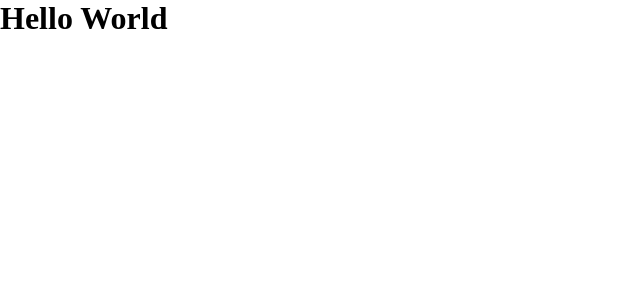
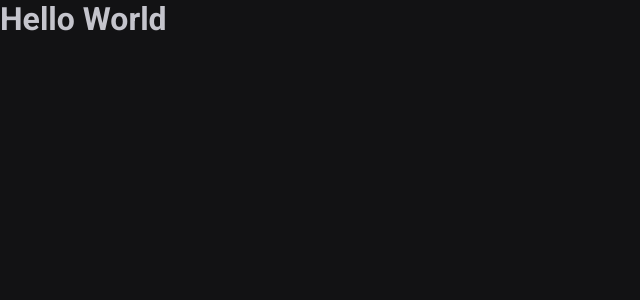
Before and after one commit to itsrasfa/ignite-timer, a React (Vite) app: page / in a window 1280 px wide. Shown: the top 300 px of the page, without its empty margins (0-640 px from the left). Built offline with nearby package versions, Linux system fonts and the light colour scheme.

Commit message:
style: add global styles and the default theme

```diff
--- a/index.html
+++ b/index.html
@@ -3,8 +3,11 @@
 
 <head>
   <meta charset="UTF-8" />
+  <link rel="preconnect" href="https://fonts.googleapis.com">
+  <link rel="preconnect" href="https://fonts.gstatic.com" crossorigin>
   <link rel="icon" type="image/svg+xml" href="/vite.svg" />
   <meta name="viewport" content="width=device-width, initial-scale=1.0" />
+  <link href="https://fonts.googleapis.com/css2?family=Roboto+Mono:wght@700&family=Roboto:wght@400;700&display=swap" rel="stylesheet" />
   <title>Ignite Timer</title>
 </head>
 
--- a/src/@types/styled.d.ts
+++ b/src/@types/styled.d.ts
@@ -4,5 +4,5 @@
 type ThemeType = typeof defaultTheme
 
 declare module 'styled-components' {
-  export interface DefalutTheme extends ThemeType {}
+  export interface DefaultTheme extends ThemeType {}
 }
--- a/src/styles/global.ts
+++ b/src/styles/global.ts
@@ -7,4 +7,19 @@
     box-sizing: border-box;
   }
 
+  :focus {
+    outline: 0;
+    box-shadow: 0 0 0 2px ${props => props.theme['gray-500']};
+  }
+
+  body {
+    background: ${props => props.theme['gray-900']};
+    color: ${props => props.theme['gray-300']};
+  }
+
+  body, input, textarea, button {
+    font-family: 'Roboto', sans-serif;
+    font-weight: 400;
+    font-size: 1rem;
+  }
 `
--- a/src/styles/themes/default.ts
+++ b/src/styles/themes/default.ts
@@ -1,3 +1,21 @@
 export const defaultTheme = {
-  white: '#fff'
+  white: '#FFF',
+
+  'gray-100': '#E1E1E6',
+  'gray-300': '#C4C4CC',
+  'gray-400': '#8D8D99',
+  'gray-500': '#7C7C8A',
+  'gray-600': '#323238',
+  'gray-700': '#29292E',
+  'gray-800': '#202024',
+  'gray-900': '#121214',
+
+  'green-300': '#00B37E',
+  'green-500': '#00875F',
+  'green-700': '#015F43',
+
+  'red-500': '#AB222E',
+  'red-700': '#7A1921',
+
+  'yellow-500': '#FBA94C',
 }
```
